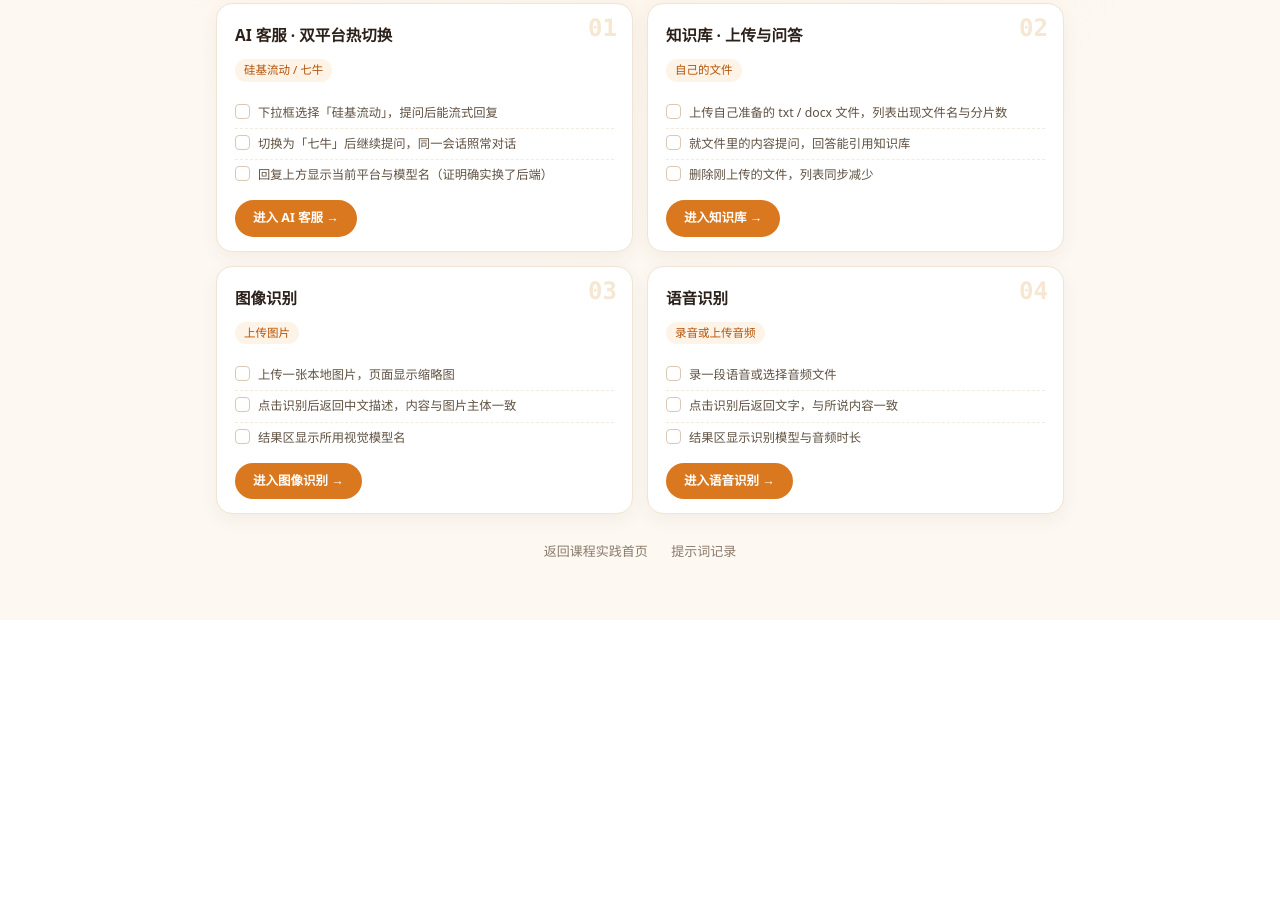
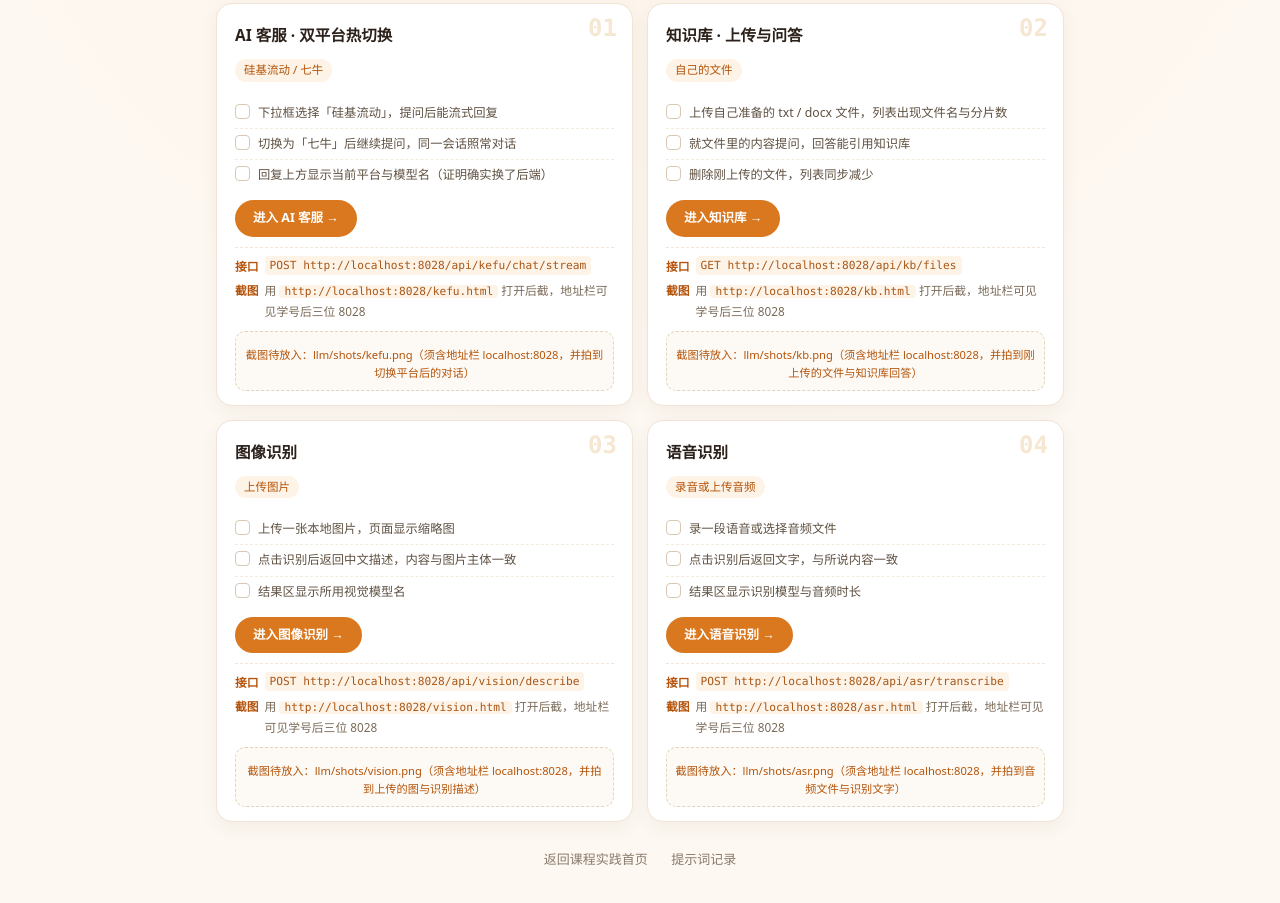
Before and after one commit to wuhuan-dev/wuhuan1028, a plain HTML site: page llm/lab.html in a window 1280 px wide. Shown: the part 343-1246 px from the top of the page. Before the commit the page ends 963 px from the top, so only its background shows below. Drawn offline with Linux system fonts and the light colour scheme; no server answers.

Commit message:
feat: lab 页新增接口证据与测试截图区（截图须含 localhost:8028）

```diff
--- a/llm/lab.html
+++ b/llm/lab.html
@@ -64,6 +64,21 @@
     color:#fff;background:#d9781f;border-radius:999px;padding:7px 18px}
   .wh_go:hover{background:#c26a15}
 
+  /* 接口证据与测试截图 */
+  .wh_evi{margin-top:10px;border-top:1px dashed #f0e5d6;padding-top:8px;
+    font-size:11.8px;color:#7a6a58}
+  .wh_evi_line{display:flex;gap:6px;align-items:flex-start;margin-bottom:4px;line-height:1.7}
+  .wh_evi_line b{flex:none;color:#b45309;font-weight:bold}
+  .wh_evi_line code{background:#fdf3e6;color:#a85718;border-radius:4px;padding:0 5px;
+    font-family:Consolas,monospace;font-size:11.2px;word-break:break-all}
+
+  .wh_shot{margin:10px 0 0;border:1px dashed #e2d3bd;border-radius:10px;
+    padding:8px;background:#fdfaf5;text-align:center}
+  .wh_shot img{width:100%;border-radius:6px;display:block}
+  .wh_shot figcaption{font-size:11.2px;color:#9a8b78;margin-top:6px;line-height:1.6}
+  .wh_shot.wh_shot_empty img{display:none}
+  .wh_shot.wh_shot_empty figcaption{color:#b45309}
+
   .wh_foot{text-align:center;margin-top:26px;font-size:13px;color:#8b7b6b}
   .wh_foot a{color:#8b7b6b;text-decoration:none;margin:0 10px}
   .wh_foot a:hover{color:#d9781f}
@@ -107,6 +122,14 @@
         <li data-wh-key="kefu-3"><span class="wh_box">✓</span><span>回复上方显示当前平台与模型名（证明确实换了后端）</span></li>
       </ul>
       <a class="wh_go" href="kefu.html">进入 AI 客服 →</a>
+      <div class="wh_evi">
+        <div class="wh_evi_line"><b>接口</b><code>POST http://localhost:8028/api/kefu/chat/stream</code></div>
+        <div class="wh_evi_line"><b>截图</b><span>用 <code>http://localhost:8028/kefu.html</code> 打开后截，地址栏可见学号后三位 8028</span></div>
+      </div>
+      <figure class="wh_shot" data-wh-shot>
+        <img src="shots/kefu.png" alt="AI 客服测试截图">
+        <figcaption>截图待放入：llm/shots/kefu.png（须含地址栏 localhost:8028，并拍到切换平台后的对话）</figcaption>
+      </figure>
     </div>
 
     <div class="wh_card">
@@ -119,6 +142,14 @@
         <li data-wh-key="kb-3"><span class="wh_box">✓</span><span>删除刚上传的文件，列表同步减少</span></li>
       </ul>
       <a class="wh_go" href="kb.html">进入知识库 →</a>
+      <div class="wh_evi">
+        <div class="wh_evi_line"><b>接口</b><code>GET http://localhost:8028/api/kb/files</code></div>
+        <div class="wh_evi_line"><b>截图</b><span>用 <code>http://localhost:8028/kb.html</code> 打开后截，地址栏可见学号后三位 8028</span></div>
+      </div>
+      <figure class="wh_shot" data-wh-shot>
+        <img src="shots/kb.png" alt="知识库测试截图">
+        <figcaption>截图待放入：llm/shots/kb.png（须含地址栏 localhost:8028，并拍到刚上传的文件与知识库回答）</figcaption>
+      </figure>
     </div>
 
     <div class="wh_card">
@@ -131,6 +162,14 @@
         <li data-wh-key="vision-3"><span class="wh_box">✓</span><span>结果区显示所用视觉模型名</span></li>
       </ul>
       <a class="wh_go" href="vision.html">进入图像识别 →</a>
+      <div class="wh_evi">
+        <div class="wh_evi_line"><b>接口</b><code>POST http://localhost:8028/api/vision/describe</code></div>
+        <div class="wh_evi_line"><b>截图</b><span>用 <code>http://localhost:8028/vision.html</code> 打开后截，地址栏可见学号后三位 8028</span></div>
+      </div>
+      <figure class="wh_shot" data-wh-shot>
+        <img src="shots/vision.png" alt="图像识别测试截图">
+        <figcaption>截图待放入：llm/shots/vision.png（须含地址栏 localhost:8028，并拍到上传的图与识别描述）</figcaption>
+      </figure>
     </div>
 
     <div class="wh_card">
@@ -143,6 +182,14 @@
         <li data-wh-key="asr-3"><span class="wh_box">✓</span><span>结果区显示识别模型与音频时长</span></li>
       </ul>
       <a class="wh_go" href="asr.html">进入语音识别 →</a>
+      <div class="wh_evi">
+        <div class="wh_evi_line"><b>接口</b><code>POST http://localhost:8028/api/asr/transcribe</code></div>
+        <div class="wh_evi_line"><b>截图</b><span>用 <code>http://localhost:8028/asr.html</code> 打开后截，地址栏可见学号后三位 8028</span></div>
+      </div>
+      <figure class="wh_shot" data-wh-shot>
+        <img src="shots/asr.png" alt="语音识别测试截图">
+        <figcaption>截图待放入：llm/shots/asr.png（须含地址栏 localhost:8028，并拍到音频文件与识别文字）</figcaption>
+      </figure>
     </div>
 
   </div>
@@ -226,8 +273,39 @@
     }
   }
 
+  /**
+   * 功能: wh_bindShots
+   * 简介: 检查每张测试截图是否已放入 llm/shots；图片加载失败或尺寸为 0 时给外层加上
+   *       wh_shot_empty，隐藏破图并显示"截图待放入"的说明，放入后自动显示截图。
+   * 作者: 吴欢
+   * 建立时间: 2026-11-23 17:00
+   * 使用模型: DeepSeek-V4.1-Flash
+   */
+  function wh_bindShots() {
+    var whShots = document.querySelectorAll('[data-wh-shot]');
+    for (var whIndex = 0; whIndex < whShots.length; whIndex += 1) {
+      (function (whFig) {
+        var whImg = whFig.querySelector('img');
+        if (!whImg) {
+          return;
+        }
+        function whMarkEmpty() {
+          whFig.classList.add('wh_shot_empty');
+        }
+        whImg.addEventListener('error', whMarkEmpty);
+        whImg.addEventListener('load', function () {
+          whFig.classList.remove('wh_shot_empty');
+        });
+        if (whImg.complete && whImg.naturalWidth === 0) {
+          whMarkEmpty();
+        }
+      })(whShots[whIndex]);
+    }
+  }
+
   wh_checkBackend();
   wh_bindTrace();
+  wh_bindShots();
 </script>
 </body>
 </html>
```
Also changed, not shown: wh_prompt.md (+18 -0 lines).
